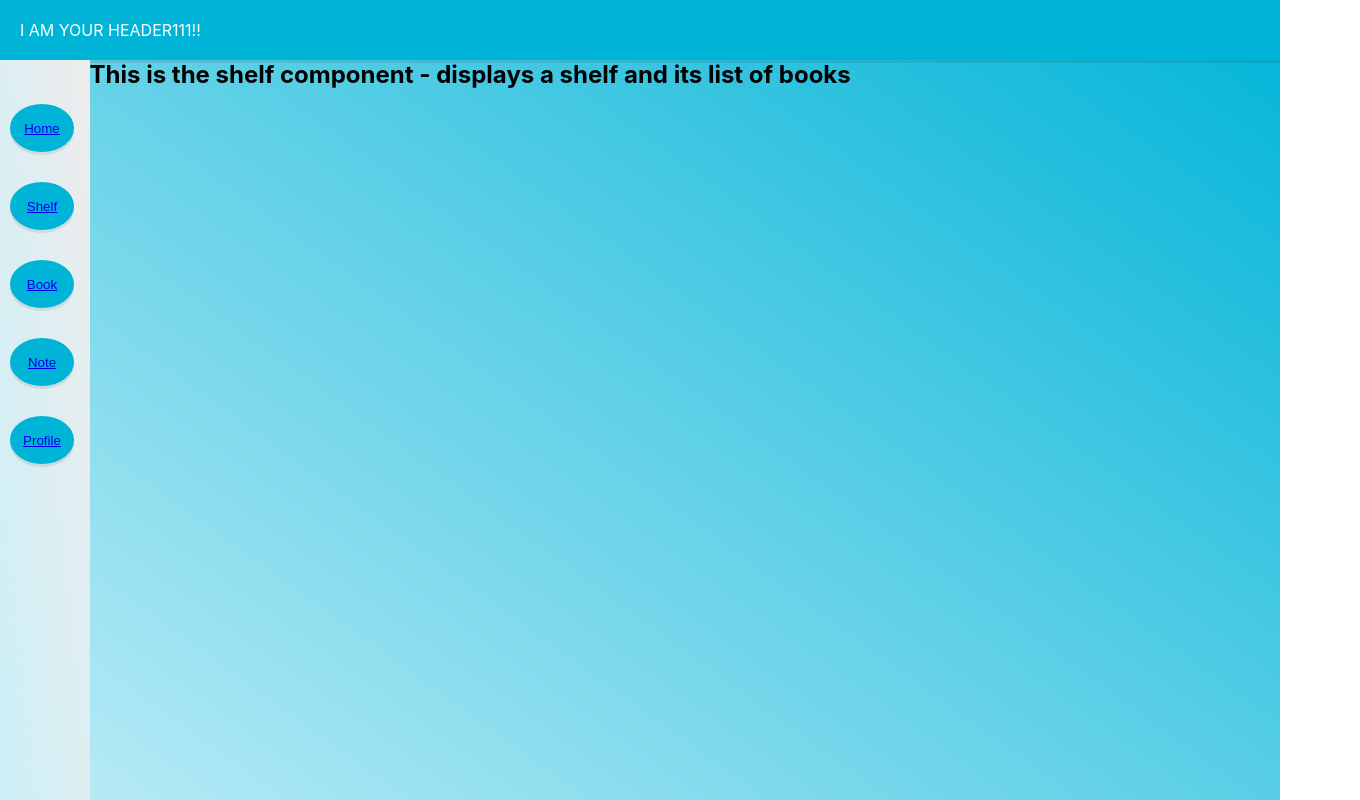
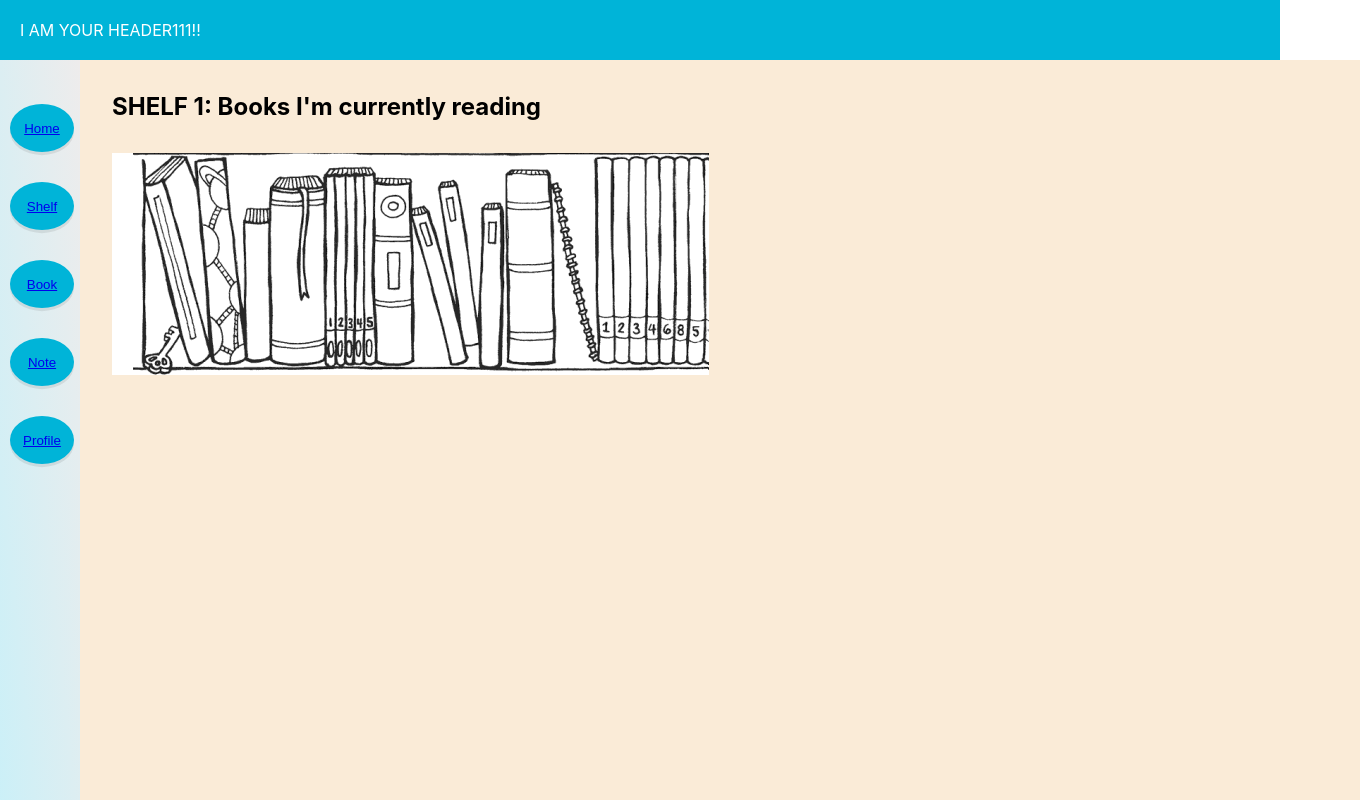
Before and after one commit to ninamatti/lit-notes, a React (Create React App) app: page /shelf in a window 1280 px wide. Shown: the top 800 px of the page, 1360 px wide, since content can reach past the window. Built offline with nearby package versions, Linux system fonts and the light colour scheme.

Commit message:
Added shelf image to shelf component, importing it

```diff
--- a/src/components/Shelf.js
+++ b/src/components/Shelf.js
@@ -1,9 +1,12 @@
-import React from 'react'
+import React from 'react';
+import shelf1 from '../img/shelf1.png';
 
 function Shelf() {
     return (
-        <div>
-            <h1>This is the shelf component - displays a shelf and its list of books</h1>
+        <div className="shelf-container">
+            <h1 className="shelf-container-title">SHELF 1: Books I'm currently reading</h1>
+            <img src={shelf1} alt="shelf-img-1"></img>
+
         </div>
     )
 }
```
